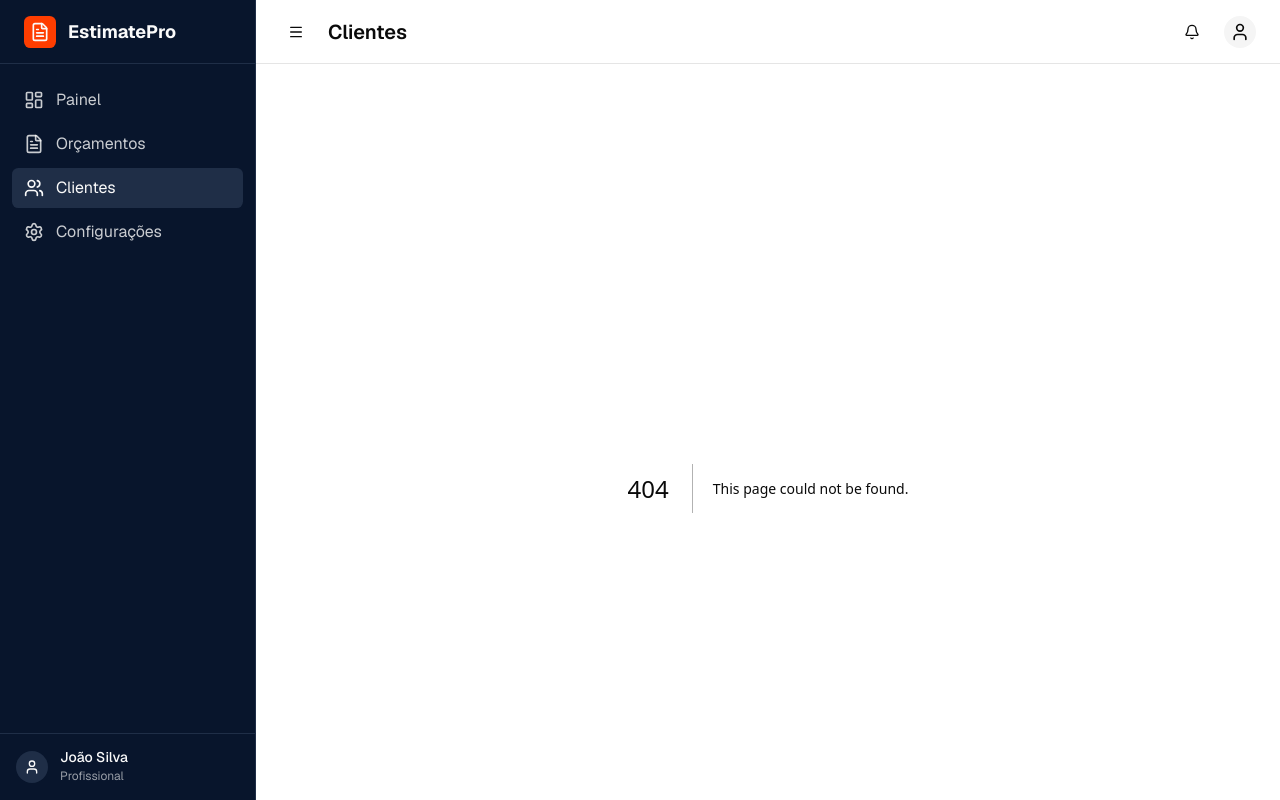
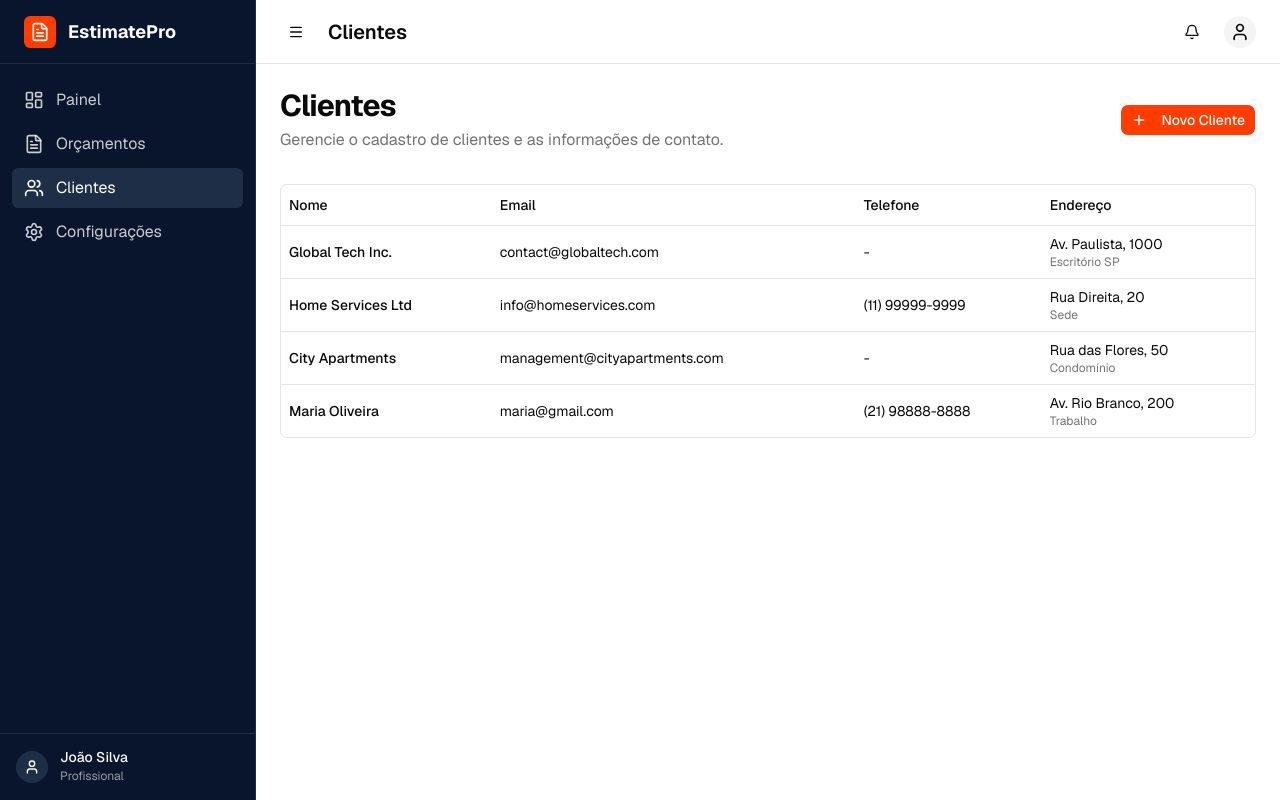
Before and after one commit to vic-fmr/gerador-orcamento-front, a Next.js app: page /clients in a window 1280 px wide. Before the commit this address had no page. Built offline with nearby package versions, Linux system fonts and the light colour scheme.

Commit message:
feat(ui): Create main clients list page

```diff
--- /dev/null
+++ b/src/app/clients/page.tsx
@@ -0,0 +1,33 @@
+'use client'
+
+import React from 'react'
+import { ClientsTable } from '@/components/clients/ClientsTable'
+import { CreateClientSheet } from '@/components/clients/CreateClientSheet'
+import { useClients } from '@/hooks/useClients'
+import { Loader2 } from 'lucide-react'
+
+export default function ClientsPage() {
+  const { data: clients, isLoading } = useClients()
+
+  return (
+    <div className="max-w-6xl mx-auto space-y-8">
+      <div className="flex items-center justify-between">
+        <div>
+          <h2 className="text-3xl font-bold tracking-tight">Clientes</h2>
+          <p className="text-muted-foreground mt-1">
+            Gerencie o cadastro de clientes e as informações de contato.
+          </p>
+        </div>
+        <CreateClientSheet />
+      </div>
+
+      {isLoading ? (
+        <div className="flex justify-center p-12">
+          <Loader2 className="h-8 w-8 animate-spin text-muted-foreground" />
+        </div>
+      ) : (
+        <ClientsTable clients={clients || []} />
+      )}
+    </div>
+  )
+}
```
Also changed, not shown: 1 other file (tests, documents, lock files or other folders).
